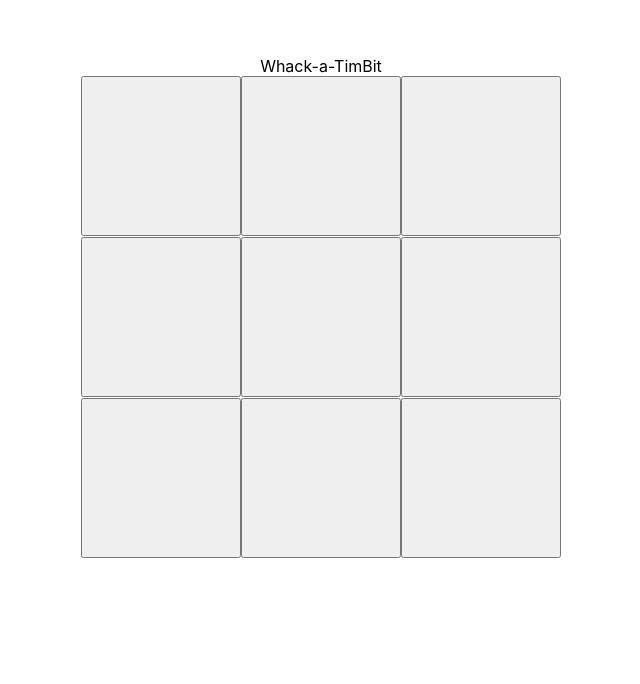
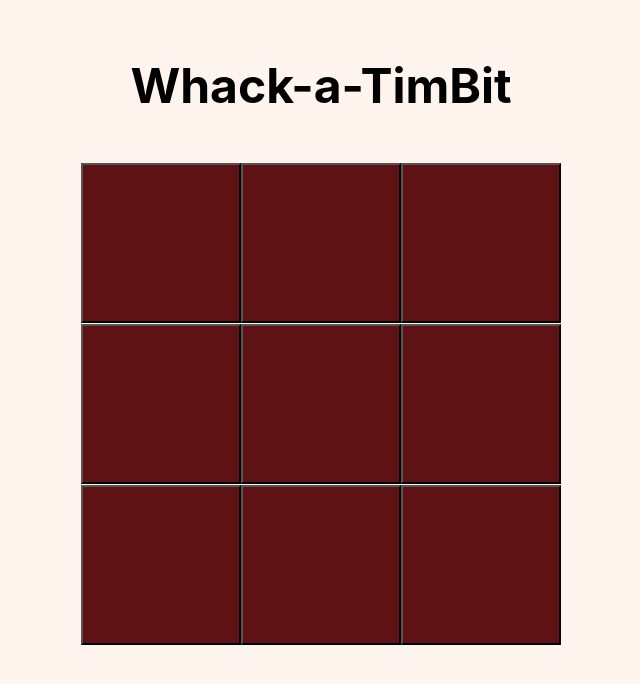
Before and after one commit to torrelocascio/wyncode-hackathon, a React (Create React App) app: page / in a window 1280 px wide. Shown: the part 104-788 px from the top of the page, without its empty margins (319-959 px from the left). Built offline with nearby package versions, Linux system fonts and the light colour scheme.

Commit message:
commit before experimenting

```diff
--- a/src/App.css
+++ b/src/App.css
@@ -1,10 +1,12 @@
 .App {
   text-align: center;
+  background-color: seashell;
 }
 
 .square{
   width: 10rem;
   height: 10rem;
+  background-color: #5E1214;
 }
 
 .world-comp{
@@ -15,3 +17,9 @@
   width: 4rem;
   display: none;
 }
+
+.title{
+  font-weight: bold;
+  font-size: 3rem;
+  margin: 3rem 0;
+}
--- a/src/components/Board.js
+++ b/src/components/Board.js
@@ -1,27 +1,35 @@
 import React from 'react'
 import Square from './Square'
-import jQuery from 'jquery';
+// import $ from 'jquery'
 
 class Board extends React.Component {
+
+   constructor(props) {
+     super(props);
+     this.state = {
+      //  ???
+     };
+   }
+
+
+
   renderSquare(i) {
     return (
-      <Square
-        value={i}
-        // onClick={() => this.props.onClick(i)}
-      />
+      < Square />
     );
   }
 
-  renderDonut(i){
-    const randomDonut = Math.floor(Math.random() * 9);
-    jQuery('.item').hide().eq(randomDonut).show();
 
-  }
+
 
   render() {
+
+
+
     return (
       <div>
-        <div className="board-row">
+        < div className = "board-row">
+
           {this.renderSquare(0)}
           {this.renderSquare(1)}
           {this.renderSquare(2)}
--- a/src/components/Square.js
+++ b/src/components/Square.js
@@ -1,14 +1,30 @@
 import React from 'react'
 import timbit from '../resources/timbit.jpeg'
+import $ from 'jquery'
 
-function Square(props) {
+function Square() {
+
+
   return (
-    <button className = "square"
+
+    < button className = "square"
     onClick = {
-      props.onClick
-    } > {
-      <img className='timbit-pic' src={timbit} alt='donut-holes'/>
-    } </button>
+      function () {
+        $(".timbit-pic").toggle();
+
+      }
+    }
+   >
+      < div className = 'img-div'>
+        < img className = 'timbit-pic'
+        src = {
+          timbit
+        }
+        alt = 'donut-holes'
+        />
+      </div>
+
+     </button>
   );
 }
 
--- a/src/index.css
+++ b/src/index.css
@@ -6,6 +6,7 @@
     sans-serif;
   -webkit-font-smoothing: antialiased;
   -moz-osx-font-smoothing: grayscale;
+  background-color: seashell;
 }
 
 code {
```
Also changed, not shown: 1 other file (tests, documents, lock files or other folders).
